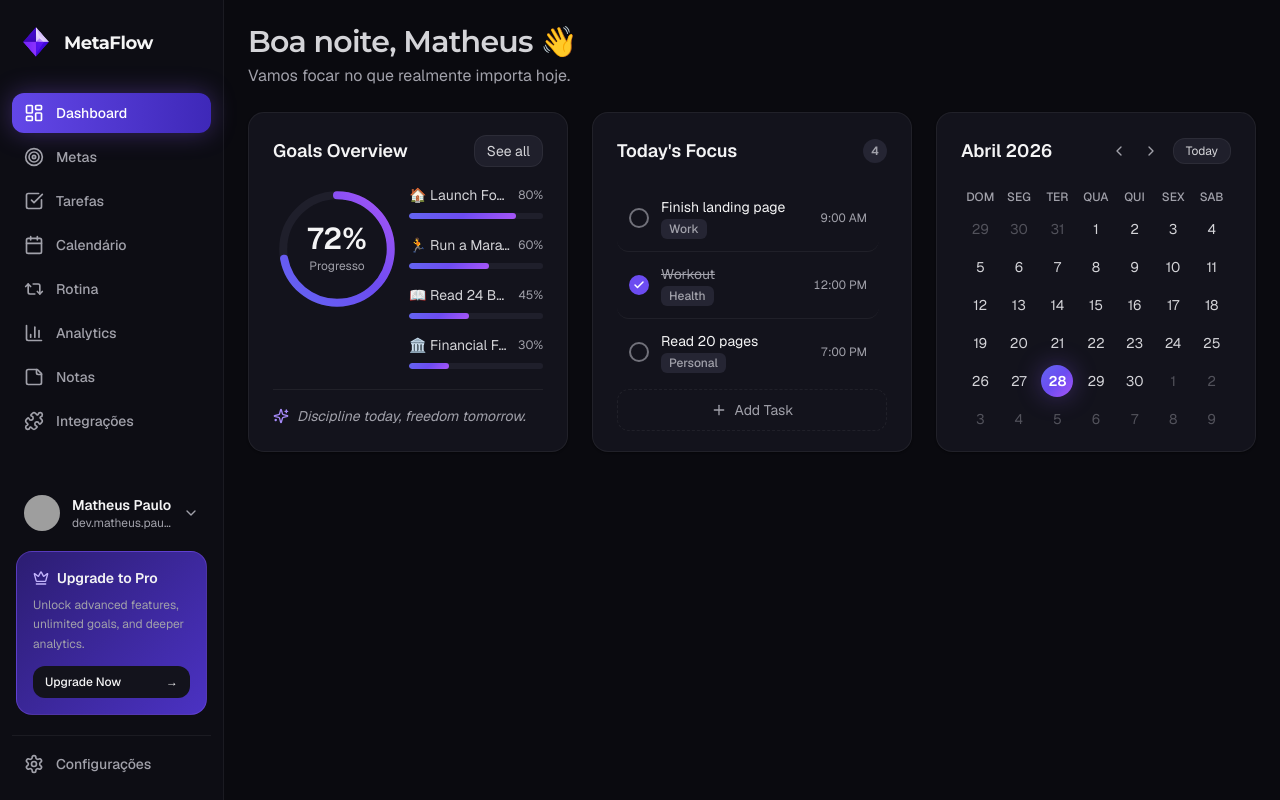
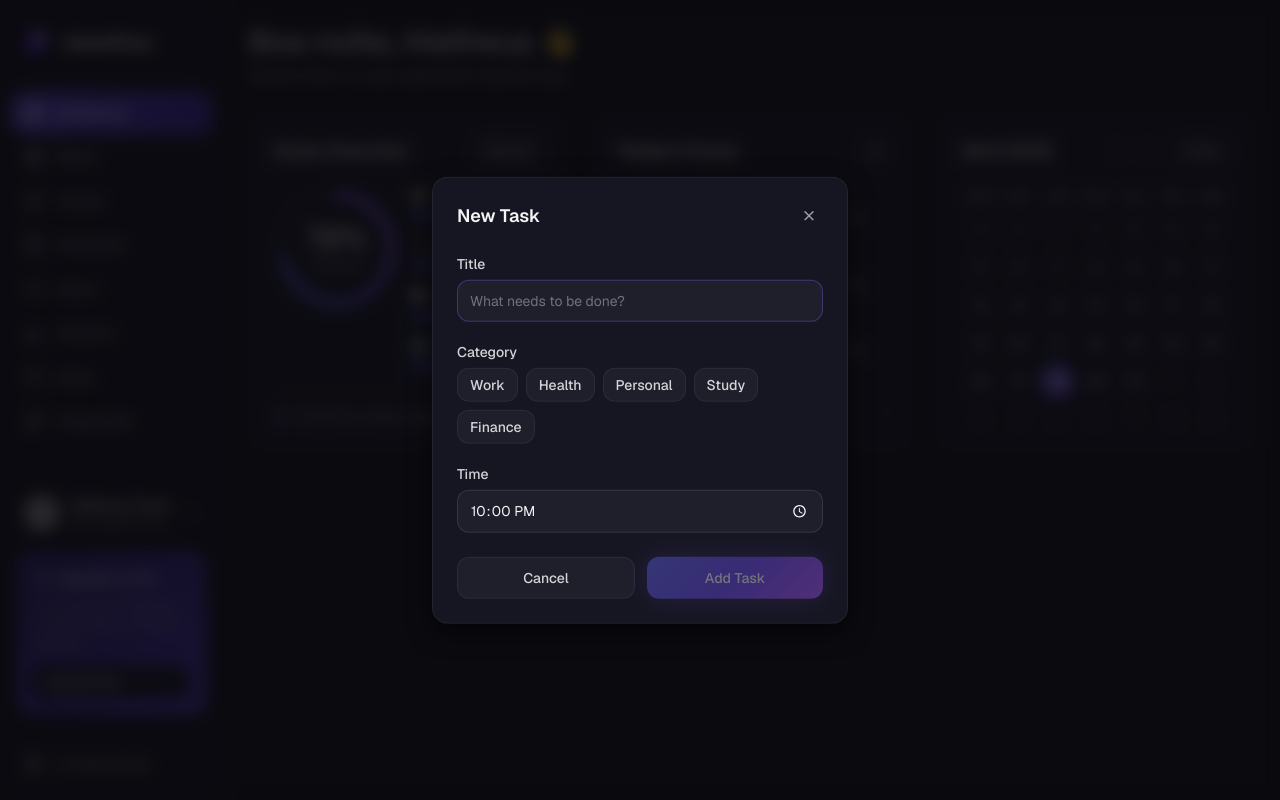
Before and after one commit to matheuspsb/metaflow, a Next.js app: page /dashboard in a window 1280 px wide. Both pictures are taken after a click on the button "Add Task". Built offline with nearby package versions, Linux system fonts and the light colour scheme; grey boxes are pictures that could not be loaded.

Commit message:
feat: apply new components and create AddTaskModal.tsx

```diff
--- /dev/null
+++ b/src/components/dashboard/focus/AddTaskModal.tsx
@@ -0,0 +1,131 @@
+'use client'
+
+import { useForm, useWatch } from 'react-hook-form'
+import { zodResolver } from '@hookform/resolvers/zod'
+import { X } from 'lucide-react'
+import { Modal, ModalTitle, ModalClose } from '@/components/ui/Modal'
+import { useFocusStore } from '@/stores/focus-store'
+import { TASK_CATEGORIES } from '@/lib/constants'
+import { toAmPm, defaultTime } from '@/lib/time'
+import { addTaskSchema, type AddTaskFormData } from '@/schemas/addTaskSchema'
+
+interface AddTaskModalProps {
+  isOpen: boolean
+  onClose: () => void
+}
+
+export function AddTaskModal({ isOpen, onClose }: AddTaskModalProps) {
+  const addTask = useFocusStore.getState().addTask
+
+  const { register, handleSubmit, setValue, control, reset, formState: { errors, isValid } } =
+    useForm<AddTaskFormData>({
+      resolver: zodResolver(addTaskSchema),
+      defaultValues: { title: '', category: '', time: defaultTime() },
+      mode: 'onChange',
+    })
+
+  const selectedCategory = useWatch({ control, name: 'category' })
+
+  function onSubmit(data: AddTaskFormData) {
+    addTask({
+      id: crypto.randomUUID(),
+      title: data.title,
+      category: data.category,
+      time: data.time ? toAmPm(data.time) : '',
+      done: false,
+    })
+    reset({ title: '', category: '', time: defaultTime() })
+    onClose()
+  }
+
+  function handleClose() {
+    reset({ title: '', category: '', time: defaultTime() })
+    onClose()
+  }
+
+  return (
+    <Modal isOpen={isOpen} onClose={handleClose}>
+      <div className="bg-bg-card-elevated border-border-subtle shadow-elevated rounded-xl border p-6">
+        <div className="mb-6 flex items-center justify-between">
+          <ModalTitle className="text-fg-primary text-lg font-semibold">New Task</ModalTitle>
+          <ModalClose
+            aria-label="Close modal"
+            className="text-fg-muted hover:bg-bg-card-hover hover:text-fg-primary flex h-7 w-7 items-center justify-center rounded-lg transition-colors duration-150"
+          >
+            <X className="h-4 w-4" />
+          </ModalClose>
+        </div>
+
+        <form onSubmit={handleSubmit(onSubmit)} noValidate className="flex flex-col gap-5">
+          <div className="flex flex-col gap-1.5">
+            <label htmlFor="task-title" className="text-fg-secondary text-sm font-medium">
+              Title
+            </label>
+            <input
+              id="task-title"
+              type="text"
+              placeholder="What needs to be done?"
+              autoFocus
+              autoComplete="off"
+              {...register('title')}
+              className="bg-bg-input border-border-default focus:border-border-brand text-fg-primary placeholder:text-fg-subtle rounded-lg border px-3 py-2.5 text-sm outline-none transition-colors duration-150"
+            />
+            {errors.title && <span className="text-danger text-xs">{errors.title.message}</span>}
+          </div>
+
+          <div className="flex flex-col gap-1.5">
+            <span className="text-fg-secondary text-sm font-medium">Category</span>
+            <div className="flex flex-wrap gap-2">
+              {TASK_CATEGORIES.map((cat) => (
+                <button
+                  key={cat.id}
+                  type="button"
+                  onClick={() => setValue('category', cat.id, { shouldValidate: true })}
+                  className={`rounded-lg border px-3 py-1.5 text-sm font-medium transition-all duration-150 ${
+                    selectedCategory === cat.id
+                      ? 'bg-gradient-brand shadow-brand-glow border-transparent text-white'
+                      : 'bg-bg-input border-border-subtle text-fg-secondary hover:border-border-brand hover:text-fg-primary'
+                  }`}
+                >
+                  {cat.label}
+                </button>
+              ))}
+            </div>
+            {errors.category && (
+              <span className="text-danger text-xs">{errors.category.message}</span>
+            )}
+          </div>
+
+          <div className="flex flex-col gap-1.5">
+            <label htmlFor="task-time" className="text-fg-secondary text-sm font-medium">
+              Time
+            </label>
+            <input
+              id="task-time"
+              type="time"
+              {...register('time')}
+              className="bg-bg-input border-border-default focus:border-border-brand text-fg-primary rounded-lg border px-3 py-2.5 text-sm outline-none transition-colors duration-150 scheme-dark"
+            />
+          </div>
+
+          <div className="mt-1 flex gap-3">
+            <button
+              type="button"
+              onClick={handleClose}
+              className="bg-bg-input border-border-subtle text-fg-secondary hover:bg-bg-card-hover hover:text-fg-primary flex-1 rounded-lg border py-2.5 text-sm font-medium transition-all duration-150"
+            >
+              Cancel
+            </button>
+            <button
+              type="submit"
+              disabled={!isValid}
+              className="bg-gradient-brand shadow-brand-glow flex-1 rounded-lg py-2.5 text-sm font-medium text-white transition-all duration-150 disabled:cursor-not-allowed disabled:opacity-40"
+            >
+              Add Task
+            </button>
+          </div>
+        </form>
+      </div>
+    </Modal>
+  )
+}
--- a/src/components/dashboard/focus/TodaysFocusCard.tsx
+++ b/src/components/dashboard/focus/TodaysFocusCard.tsx
@@ -1,20 +1,23 @@
 'use client'
 
+import { useState } from 'react'
 import { Plus } from 'lucide-react'
 import { Card } from '@/components/ui/card'
 import { TaskRow } from './TaskRow'
+import { AddTaskModal } from './AddTaskModal'
 import { useFocusStore } from '@/stores/focus-store'
 
 interface TodaysFocusCardProps {
-  onAddTask?: () => void
   className?: string
 }
 
-export function TodaysFocusCard({ onAddTask, className }: TodaysFocusCardProps) {
+export function TodaysFocusCard({ className }: TodaysFocusCardProps) {
   const tasks = useFocusStore((s) => s.tasks)
   const toggleTask = useFocusStore((s) => s.toggleTask)
+  const [isModalOpen, setIsModalOpen] = useState(false)
 
   return (
+    <>
       <Card
         className={className}
         title="Today's Focus"
@@ -37,7 +40,7 @@ export function TodaysFocusCard({ onAddTask, className }: TodaysFocusCardProps)
         </ul>
 
         <button
-        onClick={onAddTask}
+          onClick={() => setIsModalOpen(true)}
           className="border-border-subtle text-fg-muted hover:bg-bg-card-hover hover:text-fg-primary flex w-full items-center justify-center gap-2 rounded-lg border border-dashed py-2.5 text-sm transition-colors duration-150"
           aria-label="Add new task"
         >
@@ -45,5 +48,8 @@ export function TodaysFocusCard({ onAddTask, className }: TodaysFocusCardProps)
           Add Task
         </button>
       </Card>
+
+      <AddTaskModal isOpen={isModalOpen} onClose={() => setIsModalOpen(false)} />
+    </>
   )
 }
```
Lines whose indentation alone changed are shown as unchanged.
